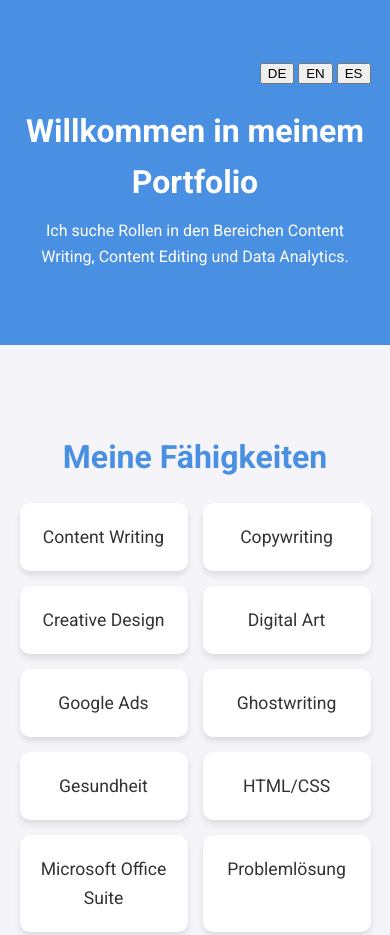
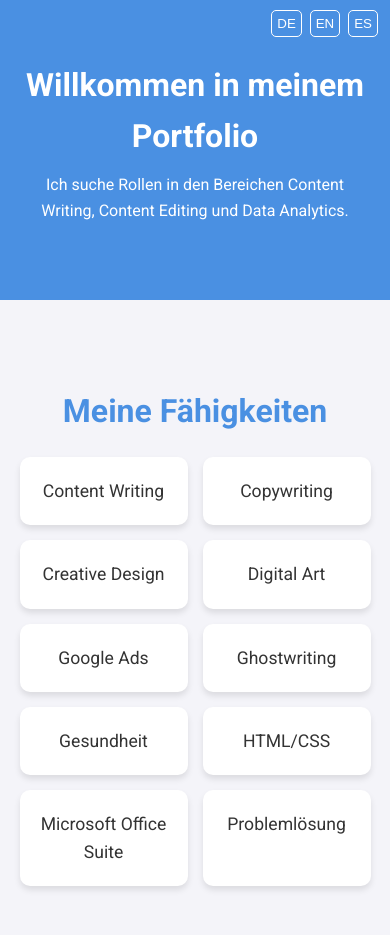
Before and after one commit to Phil-101/Portfolio, a plain HTML site: page index.html in a window 390 px wide. Shown: the top 935 px of the page. Drawn offline with Linux system fonts and the light colour scheme.

Commit message:
Update styles.css

```diff
--- a/styles.css
+++ b/styles.css
@@ -15,6 +15,7 @@ header {
     color: #fff;
     padding: 60px 0;
     text-align: center;
+    position: relative;
 }
 
 header h1 {
@@ -70,7 +71,7 @@ section h2 {
 }
 
 footer {
-    background: #4a90e2;
+    background: #333;
     color: #fff;
     text-align: center;
     padding: 20px 0;
@@ -82,23 +83,25 @@ footer p {
 }
 
 .language-switcher {
-    text-align: right;
-    margin-bottom: 20px;
+    position: absolute;
+    top: 20px;
+    right: 20px;
 }
 
-.language-switcher a {
-    text-decoration: none;
-    color: #4a90e2;
+.language-switcher button {
+    background: none;
+    border: 1px solid #fff;
+    color: #fff;
+    padding: 5px 10px;
     margin: 0 5px;
-    padding: 5px 10px;
-    border: 1px solid #4a90e2;
+    cursor: pointer;
     border-radius: 5px;
     transition: background 0.3s ease, color 0.3s ease;
 }
 
-.language-switcher a:hover {
-    background: #4a90e2;
-    color: #fff;
+.language-switcher button:hover {
+    background: #fff;
+    color: #4a90e2;
 }
 
 @media (max-width: 768px) {
@@ -113,4 +116,14 @@ footer p {
     .skills-grid, .roles-grid {
         grid-template-columns: repeat(auto-fit, minmax(150px, 1fr));
     }
+
+    .language-switcher {
+        top: 10px;
+        right: 10px;
+    }
+
+    .language-switcher button {
+        padding: 5px;
+        margin: 0 2px;
+    }
 }
```
